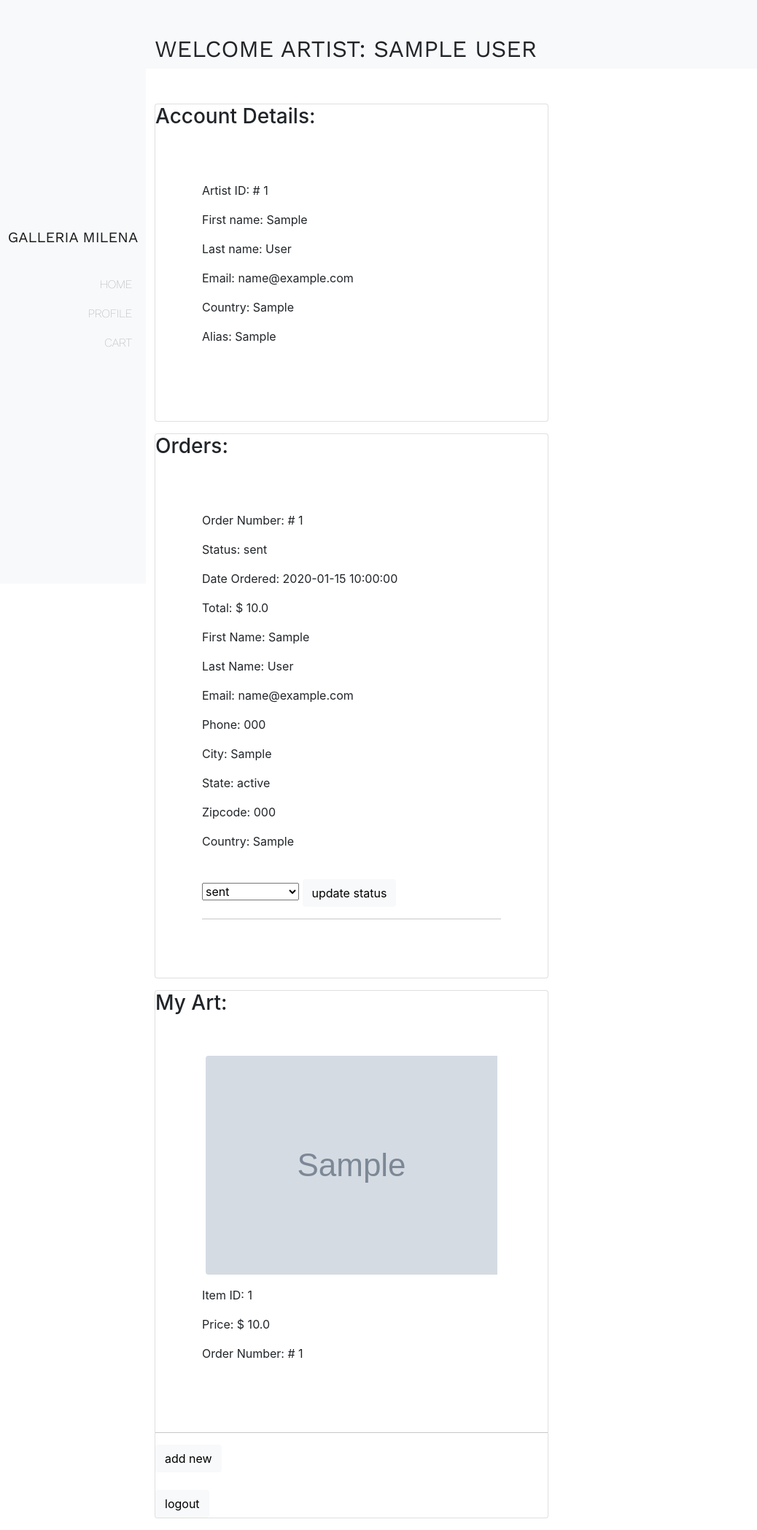
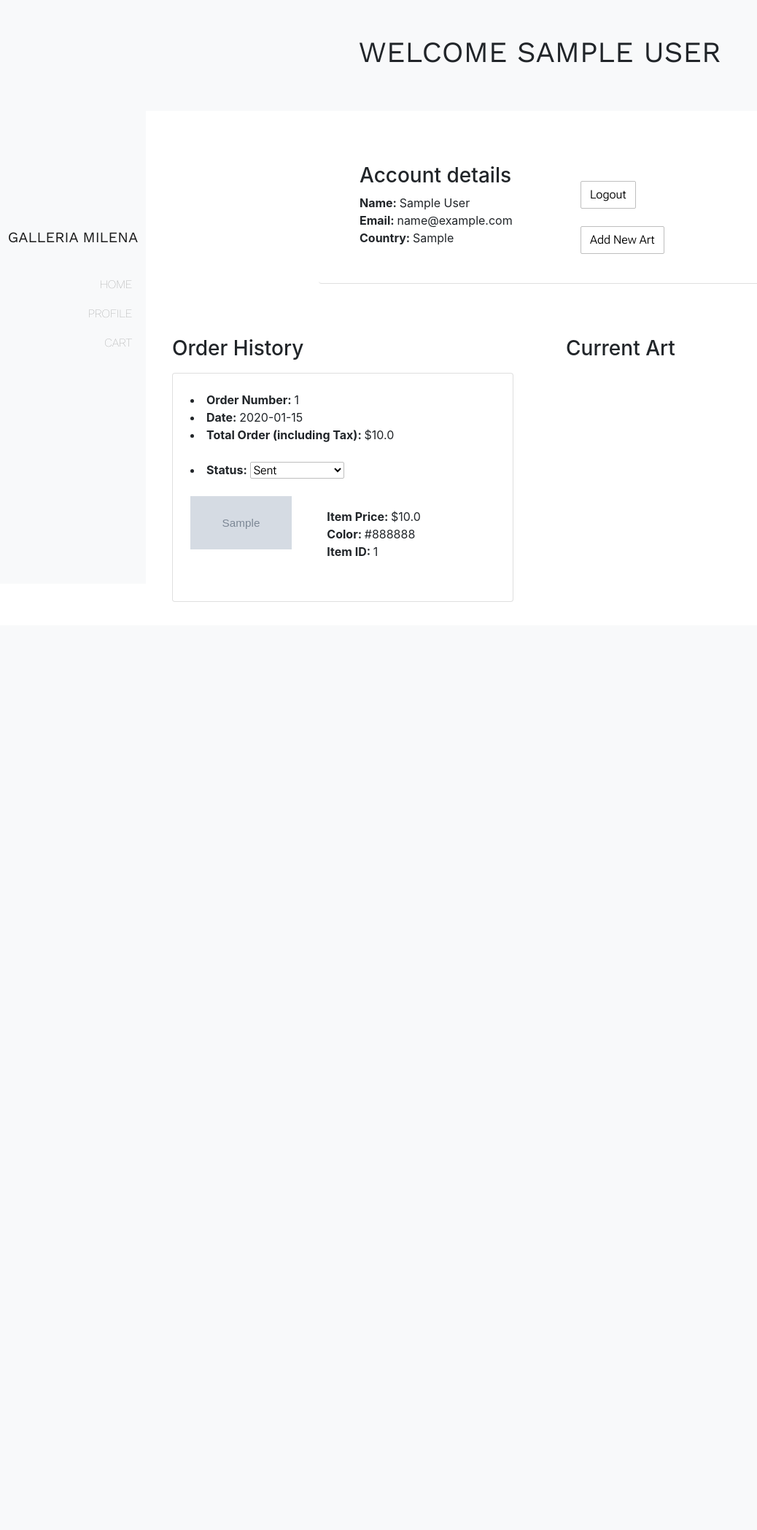
Before and after one commit to sandritaa/galleriamilena, a Flask app: a page that uses templates/artistProfile.html in a window 1280 px wide. Shown: the whole page at 73% size, without its empty margins (0-1038 px from the left). After the commit the page ends 825 px from the top, so only its background shows below. Run offline with Flask 2, Linux system fonts and the light colour scheme; the visitor is signed in with stand-in values (Sample User, id 1); tables that the repository leaves empty hold one stand-in row (values such as "Sample post"); grey boxes marked "Sample" are stand-in pictures; some libraries are stand-ins or nearby versions.

Commit message:
update styling on profiles

```diff
--- a/crud.py
+++ b/crud.py
@@ -54,6 +54,13 @@ def get_artist_by_login(email, password):
 # get artist by alias
 def get_artist_by_alias(alias):
     return Artist.query.filter(Artist.alias == alias).first()
+
+# create artist profile
+
+
+def create_artist_profile(fname, lname, email, password, country, alias, about, profile_pic):
+    return Artist(fname=fname, lname=lname, email=email, password=password, country=country,
+                  alias=alias, about=about, profile_pic=profile_pic)
 
 
 #####################################################################
--- a/model.py
+++ b/model.py
@@ -46,9 +46,7 @@ class Artist(db.Model):
     country = db.Column(db.String)
     alias = db.Column(db.String)
     about = db.Column(db.Text)
-    logo = db.Column(db.String)
     profile_pic = db.Column(db.String)
-    social = db.Column(db.String)
 
     # add relationships
     item = db.relationship('Item', back_populates='artist')
--- a/templates/artistProfile.html
+++ b/templates/artistProfile.html
@@ -4,63 +4,80 @@
 <!-- insert content block -->
 {% block body %}
 
-<section class="bg-light text-dark p-5 p-lg-0 pt-lg-5 text-center text-sm-start">
-    <div class="container">
-        <div class="d-sm-flex align-items-center justify-content-between">
-            <h2 class="mainHeading"> welcome artist: {{ artist.fname + ' ' + artist.lname }}</h2>
-            <!-- <img class="img-fluid w-50 d-none d-sm-block" src="img/showcase.svg" alt="" /> -->
+
+<div class="bg-light text-dark py-sm-5 topbar">
+    <h1 class="mainHeading">Welcome {{ artist.fname + ' ' + artist.lname }}</h1>
+</div>
+
+
+<div class="container pt-5">
+    <div class="row justify-content-center">
+        <div class="col-7">
+            <div class="card bottomBorderCard">
+                <div class="row g-0">
+                    <div class="col-6">
+                        <div class="card p-4 noBordersCard">
+                            <ul>
+                                <li>
+                                    <h3>Account details</h3>
+                                </li>
+                                <li> <b>Name: </b>{{artist.fname + ' ' + artist.lname}}
+                                </li>
+                                <li> <b>Email: </b>{{
+                                    artist.email
+                                    }}
+                                </li>
+                                <li><b>Country: </b>{{ artist.country }}</li>
+                            </ul>
                         </div>
                     </div>
-</section>
-
-<br><br>
-
-<div class="container">
-    <div class="card mb-3 cartData" style="max-width: 540px;">
-        <div class="cardData">
-            <h3>Account Details:</h3>
-            <section class="p-5">
-                <div class="col-md">
-                    <!-- <img src="/static/data/img/FullSizeRender.jpg" class="card-img-top" alt="..."> -->
-                    <div class="card-body">
-                        <p>Artist ID: # {{ artist.artist_id }}</p>
-                        <p>First name: {{ artist.fname }}</p>
-                        <p>Last name: {{ artist.lname }}</p>
-                        <p>Email: {{ artist.email }}</p>
-                        <p>Country: {{ artist.country }}</p>
-                        <p>Alias: {{ artist.alias }}</p>
+                    <div class="col-6">
+                        <div class="card p-4 noBordersCard">
+                            <ul>
                                 <br>
+                                <li>
+                                    <form action="/" method="POST">
+                                        <input type="submit" class="btn btn-light customButton" value="logout"
+                                            name="logout" />
+                                    </form>
+                                </li>
+                                <br>
+                                <li>
+                                    <button type="'button" class="btn btn-light customButton">
+                                        <a href="/artist_add_item">Add new art</a>
+                                    </button>
+                                </li>
+                            </ul>
                         </div>
-            </section>
+                    </div>
+                </div>
+            </div>
         </div>
     </div>
 </div>
 
-
-<div class="container">
-    <div class="card mb-3 cartData" style="max-width: 540px;">
-        <div class="cardData">
-            <h3>Orders: </h3>
+<div class="container pt-5">
+    <div class="row row-cols-1 row-cols-lg-2">
+        <div class="mb-4">
+            <div class="card pt-4 px-4 noBordersCard">
+                <h3>Order History</h3>
                 {% for order in artist.order %}
-            <section class="p-5">
-                <div class="col-md">
-                    <!-- <img src="/static/data/img/FullSizeRender.jpg" class="card-img-top" alt="..."> -->
-                    <div class="card-body">
-                        <p> Order Number: # {{ order.order_id }}</p>
-                        <p> Status: {{ order.status}}</p>
-                        <p> Date Ordered: {{ order.date }}</p>
-                        <p> Total: $ {{ order.total}}</p>
-                        <p> First Name: {{ order.fname }}</p>
-                        <p> Last Name: {{ order.lname }}</p>
-                        <p> Email: {{ order.email }}</p>
-                        <p> Phone: {{ order.phone}}</p>
-                        <p> City: {{ order.city}}</p>
-                        <p> State: {{ order.state }}</p>
-                        <p> Zipcode: {{ order.zipcode }}</p>
-                        <p> Country: {{ order.country}}</p>
-
+                <div class="my-2">
+                    <div class="card p-4 ">
+                        <ul: style="margin:0; padding: 0;">
+                            <li><b>Order Number: </b>{{
+                                order.order_id
+                                }}</li>
+                            <li> <b>Date: </b>{{
+                                order.date.strftime('%Y-%m-%d')
+                                }}</li>
+                            <li> <b>Total Order (including Tax): </b>${{
+                                order.total
+                                }}
+                            </li>
                             <br>
-                        <select class="statusOptions" id="{{ 'status' + '_' + (order.order_id) | string }}"
+                            <li> <b>Status: </b>
+                                <select class="customButton" id="{{ 'status' + '_' + (order.order_id) | string }}"
                                     placeholder="status">
                                     <option name='order received' value='order received' {%
                                         if
@@ -107,65 +124,61 @@
                                         delivered
                                     </option>
                                 </select>
-                        <button class="statusButton btn btn-light"
-                            id="{{'statusButton' + '_' + (order.order_id) | string}}" type="button">update
-                            status</button>
-                        <hr>
+                            </li>
+                            <br>
+                            {% for item in order.item %}
+                            </ul>
+                            <div class="row g-0">
+                                <div class="col-md-4">
+                                    <img src="{{ item.picture_path }}" class="card-img-top-thumbnail"
+                                        style="padding-bottom: 3px;">
                                 </div>
-            </section>
+                                <div class="col-md-8">
+                                    <div class="card-body">
+                                        <ul>
+                                            <li> <b>Item Price: </b>${{
+                                                item.price
+                                                }}
+                                            </li>
+                                            <li> <b>Color: </b> {{ item.color }}
+                                            </li>
+                                            <li> <b>Item ID: </b> {{
+                                                item.item_id}}
+                                            </li>
+                                        </ul>
+                                    </div>
+                                </div>
+                            </div>
+                            {% endfor %}
+                    </div>
+                </div>
+                {% endfor %}
+            </div>
+        </div>
+
+
+        <div class="mb-4">
+            <div class="card pt-4 px-4 noBordersCard">
+                <h3>Current Art</h3>
+                {% for item in artist.item %}
+                {% if not item.order_id %}
+                <div class="my-2">
+                    <div class="card pt-4 px-4">
+                        <img class="card-img-top" src="{{ item.picture_path }}">
+                        <div class="card-body">
+                            <button class="customButton btn btn-light"
+                                id="{{'removeItemButton' + '_' + (item.item_id) | string}}" type="button">remove
+                                item</button>
+                        </div>
+                    </div>
+                </div>
+                {% endif %}
                 {% endfor %}
             </div>
         </div>
     </div>
 
 
-<!-- add artist full name and details-->
-
-
-<div class="container">
-    <div class="card mb-3 cartData" style="max-width: 540px;">
-        <div class="cardData">
-            <h3>My Art:</h3>
-            {% for item in artist.item %}
-            <section class="p-5">
-                <div class="col-md">
-                    <img src="{{ item.picture_path }}" class="img-fluid rounded-start img-align" alt="">
-                    <!-- <img src="/static/data/img/FullSizeRender.jpg" class="card-img-top" alt="..."> -->
-                    <div class="card-body">
-                        <p>Item ID: {{item.item_id}}</p>
-                        <!-- <h4>item description: {{item.description}}</h4> -->
-                        <p>Price: $ {{item.price}}</p>
-
-                        {% if not item.order_id %}
-                        <button class="removeItemButton btn btn-light"
-                            id="{{'removeItemButton' + '_' + (item.item_id) | string}}" type="button">remove
-                            item</button>
-                        {% else %}
-                        <p> Order Number: # {{item.order_id}}</p>
-                        {% endif %}
-                    </div>
-            </section>
-            <hr>
-            {% endfor %}
-            <!-- new item button -->
-            <button type="'button" class="btn btn-light">
-                <a href="/artist_add_item">add new</a>
-            </button> <br> <br>
-
-            <!-- logout button -->
-            <form action="/" method="POST">
-                <input type="submit" class="btn btn-light" value="logout" name="logout" />
-            </form>
-        </div>
-    </div>
-</div>
-
-
-
-<!-- summary of items that tie back to the artist -->
-
-
-
     <!-- Ajax file -->
     <script src="/static/js/ajax.js"></script>
 
```
Also changed, not shown: seeddb.py (added, +96 -0 lines), templates/customerProfile.html (+63 -93 lines). Lines whose indentation alone changed are shown as unchanged.
